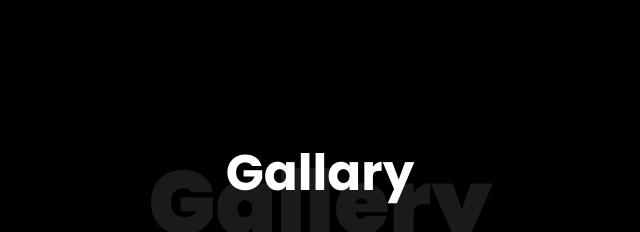
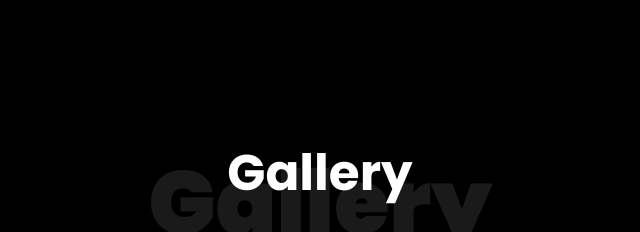
Before and after one commit to SanjnaGujral5/webtask, a plain HTML site: page index.html in a window 1280 px wide. Shown: the part 2020-2252 px from the top of the page, 320-960 px from the left. Drawn offline with Linux system fonts and the light colour scheme; files whose address does not match are found by name.

Commit message:
last commit

```diff
--- a/index.html
+++ b/index.html
@@ -320,7 +320,7 @@
         <div class="row justify-content-center mb-5 pb-5">
           <div class="col-md-7 heading-section text-center ftco-animate">
             <h1 class="big big-2">Gallery</h1>
-            <h2 class="mb-4">Gallary</h2>
+            <h2 class="mb-4">Gallery</h2>
             <p>Below are our some momerable moments.</p>
           </div>
         </div>
```
